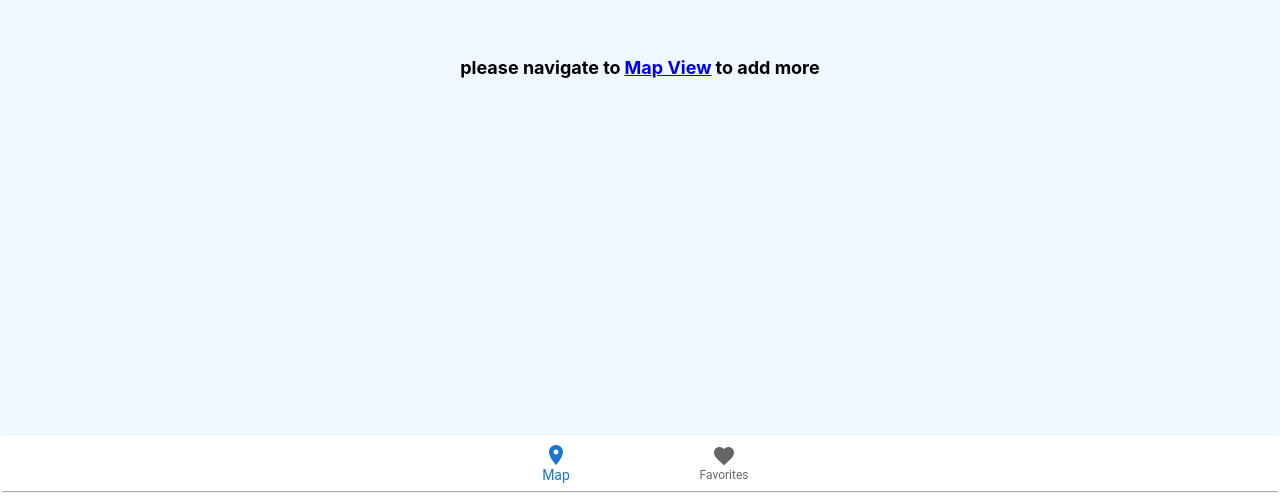
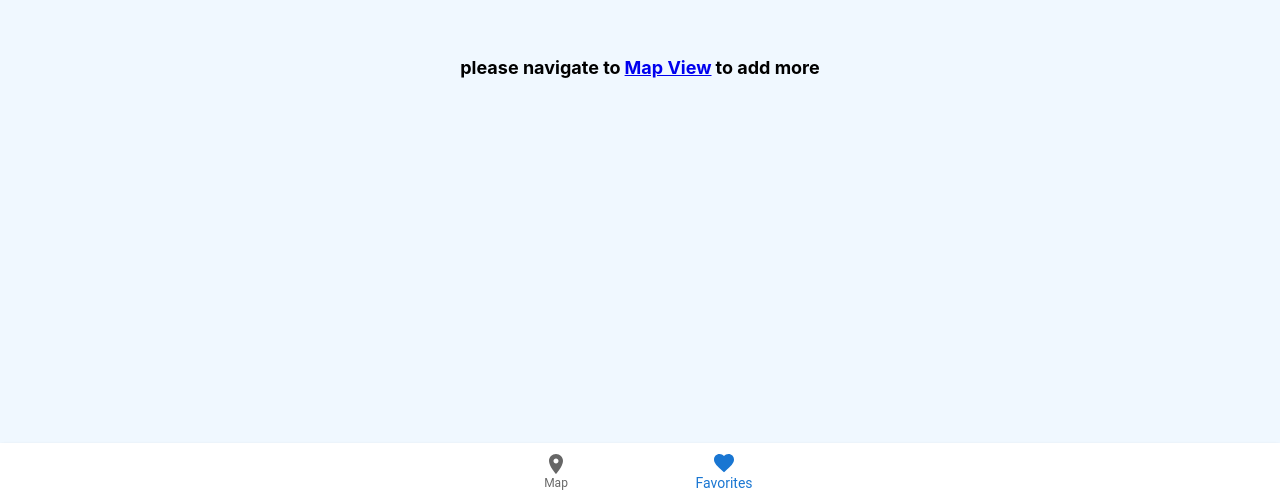
Before and after one commit to ramialkaro/mappi, a React (Create React App) app: page /places in a window 1280 px wide. Shown: the part 309-808 px from the top of the page. Built offline with nearby package versions, Linux system fonts and the light colour scheme; what react-google-maps would draw is missing.

Commit message:
fix the path for bottom navigation.

```diff
--- a/src/components/BottomNav.js
+++ b/src/components/BottomNav.js
@@ -8,12 +8,12 @@ export default function BottomNav() {
   let path = useLocation().pathname
 
   useEffect(() => {
-   path==="/favorites" && setValue(1)
+   path==="/places" && setValue(1)
   }, [path])
 
   return (
 
-<Paper sx={{position: 'fixed', bottom:0, left:0, right:0}}>
+<Paper sx={{position: 'fixed', bottom:0, left:0, right:0, height:'6vh'}}>
       <BottomNavigation
         showLabels
         value={value}
```
